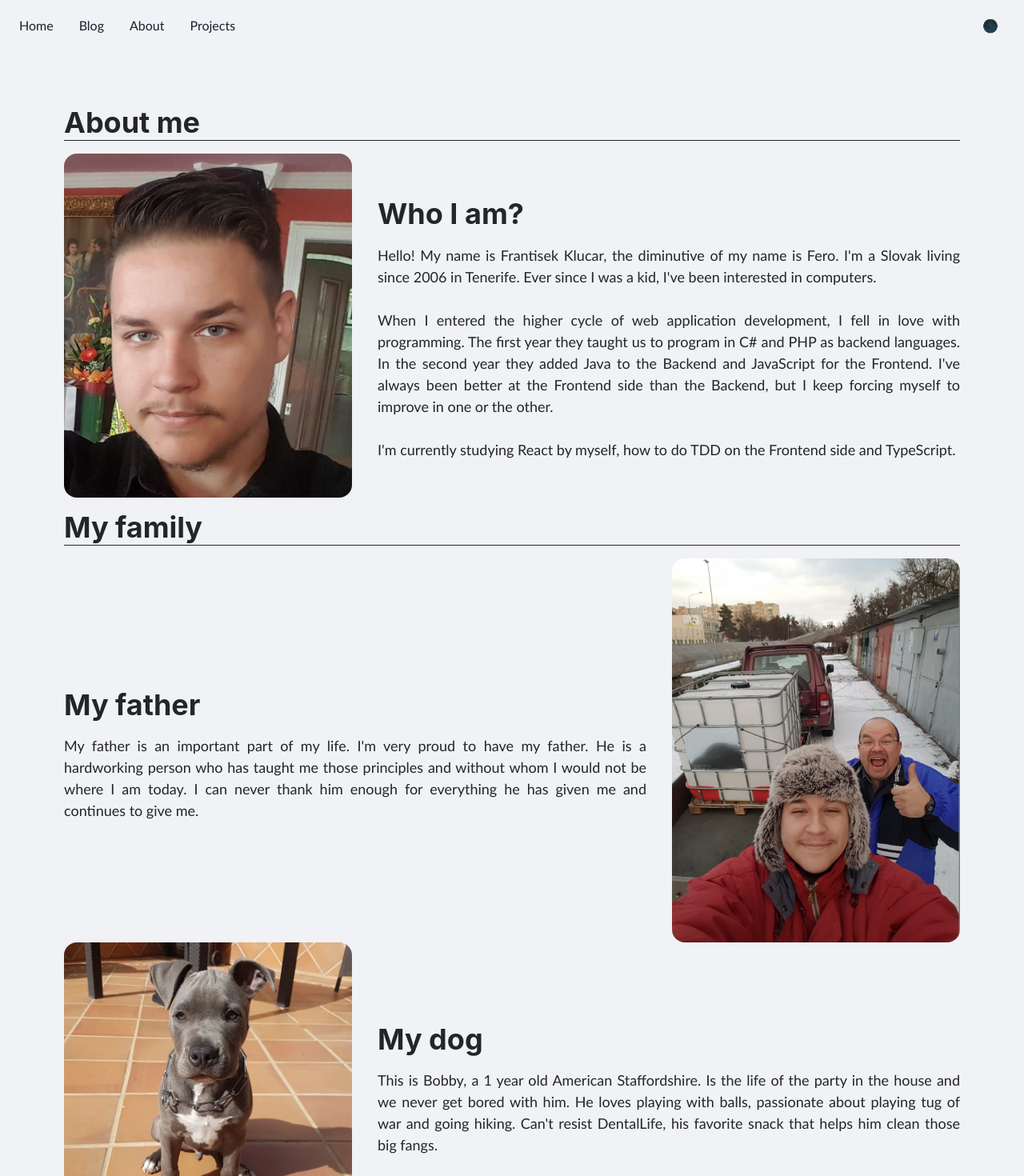
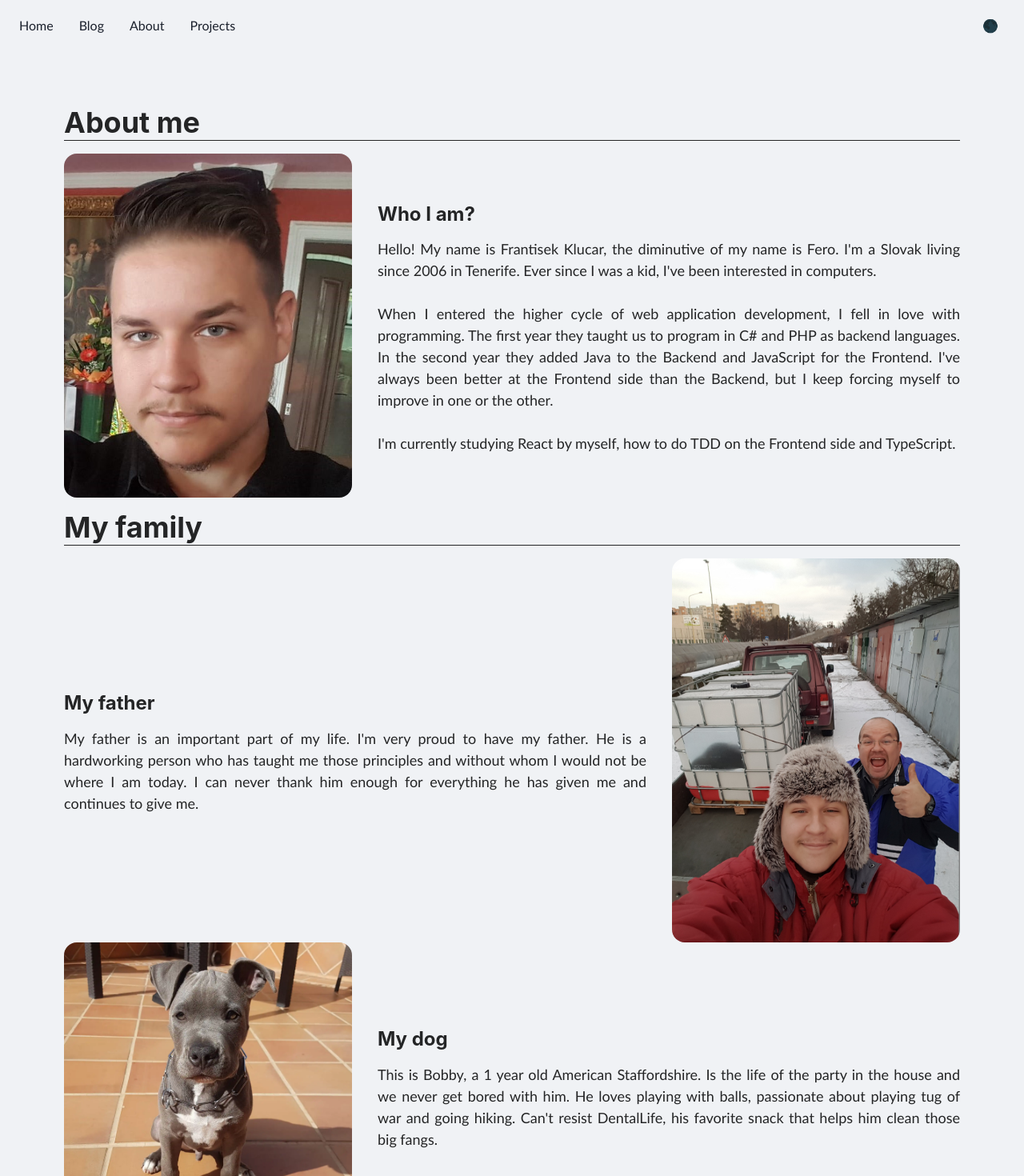
Before and after one commit to wolfero/old_web, a Next.js app: page /about in a window 1280 px wide. Shown: the top 1470 px of the page at 80% size. Built offline with nearby package versions, Linux system fonts and the light colour scheme.

Commit message:
💄 styling subtitles

```diff
--- a/src/components/PersonalDescription/PersonalDescription.jsx
+++ b/src/components/PersonalDescription/PersonalDescription.jsx
@@ -20,7 +20,7 @@ const PersonalDescription = () => {
                     marginTop={{ base: "5", sm: "2" }}
                     className={styles.Content}
                 >
-                    <Heading>Who I am?</Heading>
+                    <Heading className={styles.SubTitle}>Who I am?</Heading>
                     <Text fontSize="lg" className={styles.Text}>
                         Hello! My name is Frantisek Klucar, the diminutive of my
                         name is Fero. I&apos;m a Slovak living since 2006 in
@@ -51,7 +51,9 @@ const PersonalDescription = () => {
                     marginTop={{ base: "5", sm: "2" }}
                     className={styles.Content}
                 >
-                    <Heading marginTop="1">My father</Heading>
+                    <Heading as="h3" className={styles.SubTitle}>
+                        My father
+                    </Heading>
                     <Text fontSize="lg" className={styles.Text}>
                         My father is an important part of my life. I&apos;m very
                         proud to have my father. He is a hardworking person who
@@ -80,12 +82,16 @@ const PersonalDescription = () => {
                     marginTop={{ base: "5", sm: "2" }}
                     className={styles.Content}
                 >
-                    <Heading>My dog</Heading>
+                    <Heading as="h3" className={styles.SubTitle}>
+                        My dog
+                    </Heading>
                     <Text fontSize="lg" className={styles.Text}>
                         This is Bobby, a 1 year old American Staffordshire. Is
                         the life of the party in the house and we never get
                         bored with him. He loves playing with balls, passionate
-                        about playing tug of war and going hiking. Can&apos;t resist DentalLife, his favorite snack that helps him clean those big fangs.
+                        about playing tug of war and going hiking. Can&apos;t
+                        resist DentalLife, his favorite snack that helps him
+                        clean those big fangs.
                     </Text>
                 </Box>
             </Box>
--- a/src/components/PersonalDescription/PersonalDescription.module.scss
+++ b/src/components/PersonalDescription/PersonalDescription.module.scss
@@ -30,6 +30,10 @@
             justify-content: center;
             flex: 1;
 
+            .SubTitle {
+                font-size: 1.5rem;
+            }
+
             .Text {
                 margin-top: 1rem;
                 text-align: justify;
```
